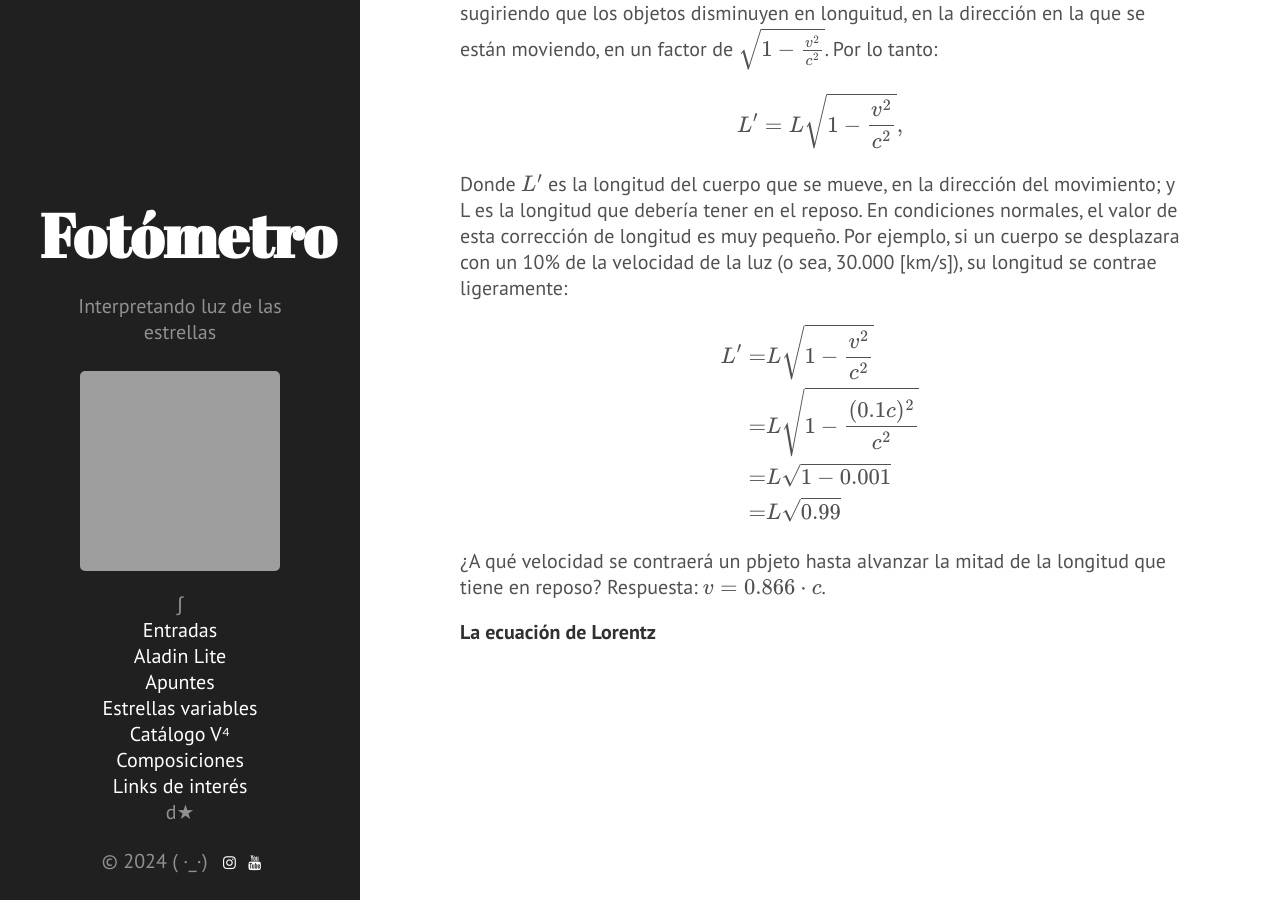
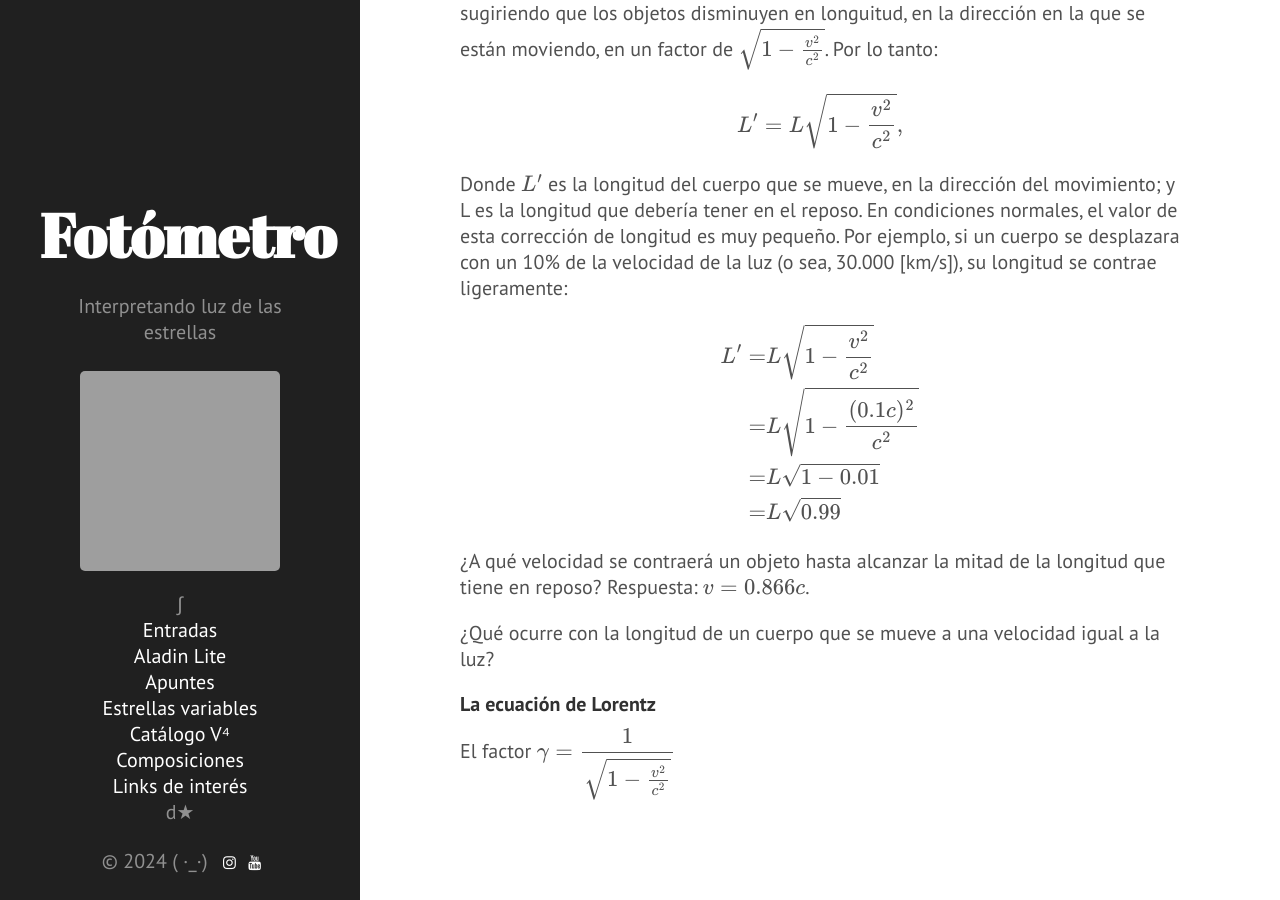
Before and after one commit to nicomedinap/nicomedinap.github.io, a Jekyll site: the page built from apuntes/FisicaDeFronteras/RelatividadGeneral.md, in a window 1280 px wide and 900 px high, scrolled down 8255 px. Built offline with Jekyll 4.4.1, drawn with Linux system fonts in a browser that asks for light colours; formulas are drawn with MathJax 3; a script that is not in the unit is left out; grey boxes are pictures that could not be loaded.

Commit message:
Update RelatividadGeneral.md

```diff
--- a/apuntes/FisicaDeFronteras/RelatividadGeneral.md
+++ b/apuntes/FisicaDeFronteras/RelatividadGeneral.md
@@ -279,12 +279,15 @@ $$
 \begin{align}
 \displaystyle L' =& L\sqrt{1-\frac{v^2}{c^2}} \\
 	   			 =& L\sqrt{1-\frac{(0.1c)^2}{c^2}}\\
-       			 =& L\sqrt{1-0.001}\\
+       			 =& L\sqrt{1-0.01}\\
        			 =& L\sqrt{0.99}\\
 \end{align}
 $$
 
-¿A qué velocidad se contraerá un pbjeto hasta alvanzar la mitad de la longitud que tiene en reposo? Respuesta: $v=0.866 \cdot c$.
+¿A qué velocidad se contraerá un objeto hasta alcanzar la mitad de la longitud que tiene en reposo? Respuesta: $v=0.866 c$.
 
+¿Qué ocurre con la longitud de un cuerpo que se mueve a una velocidad igual a la luz?
 
 #### La ecuación de Lorentz
+
+El factor $\displaystyle \gamma = \frac{1}{\sqrt{1-\frac{v^2}{c^2}}}$
```
